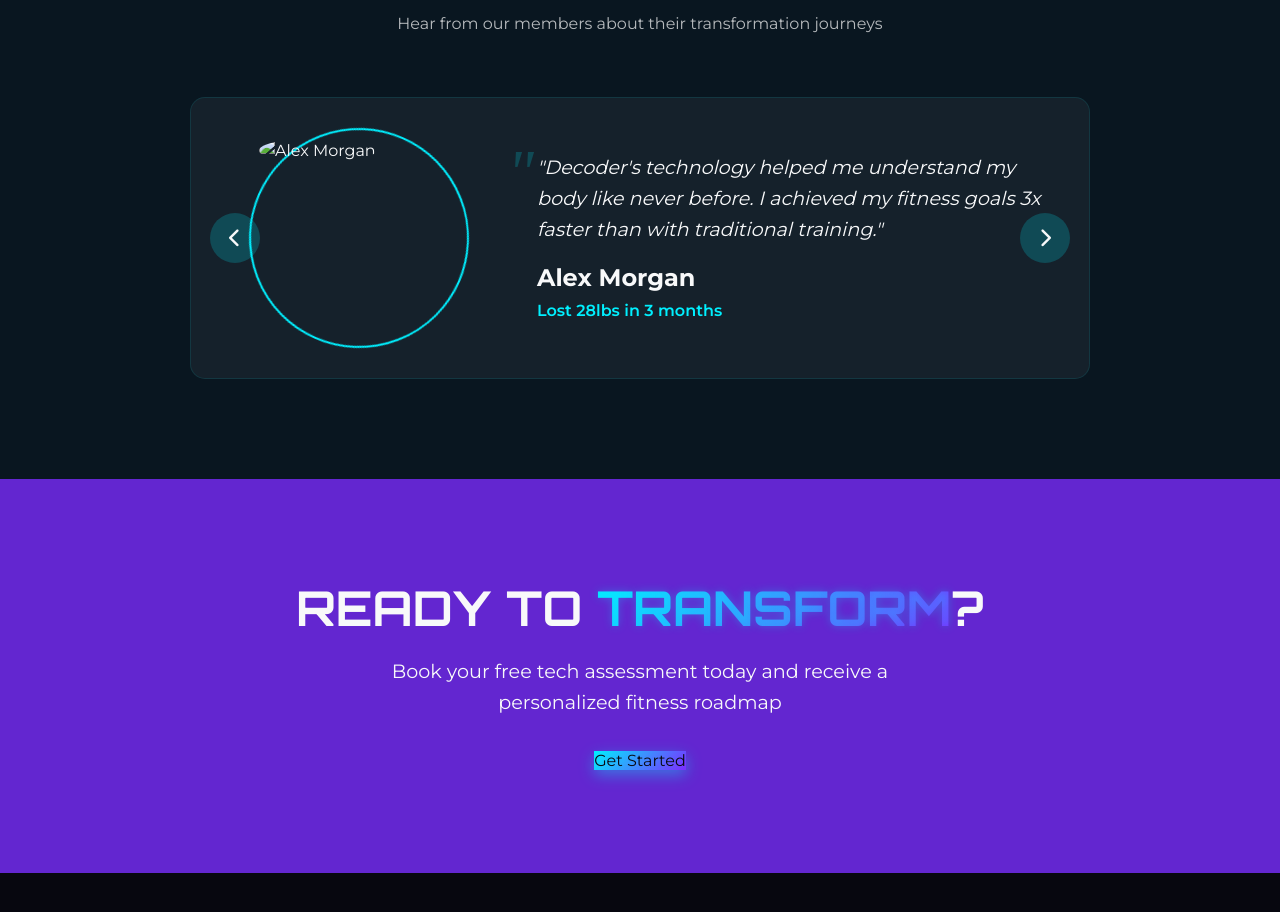
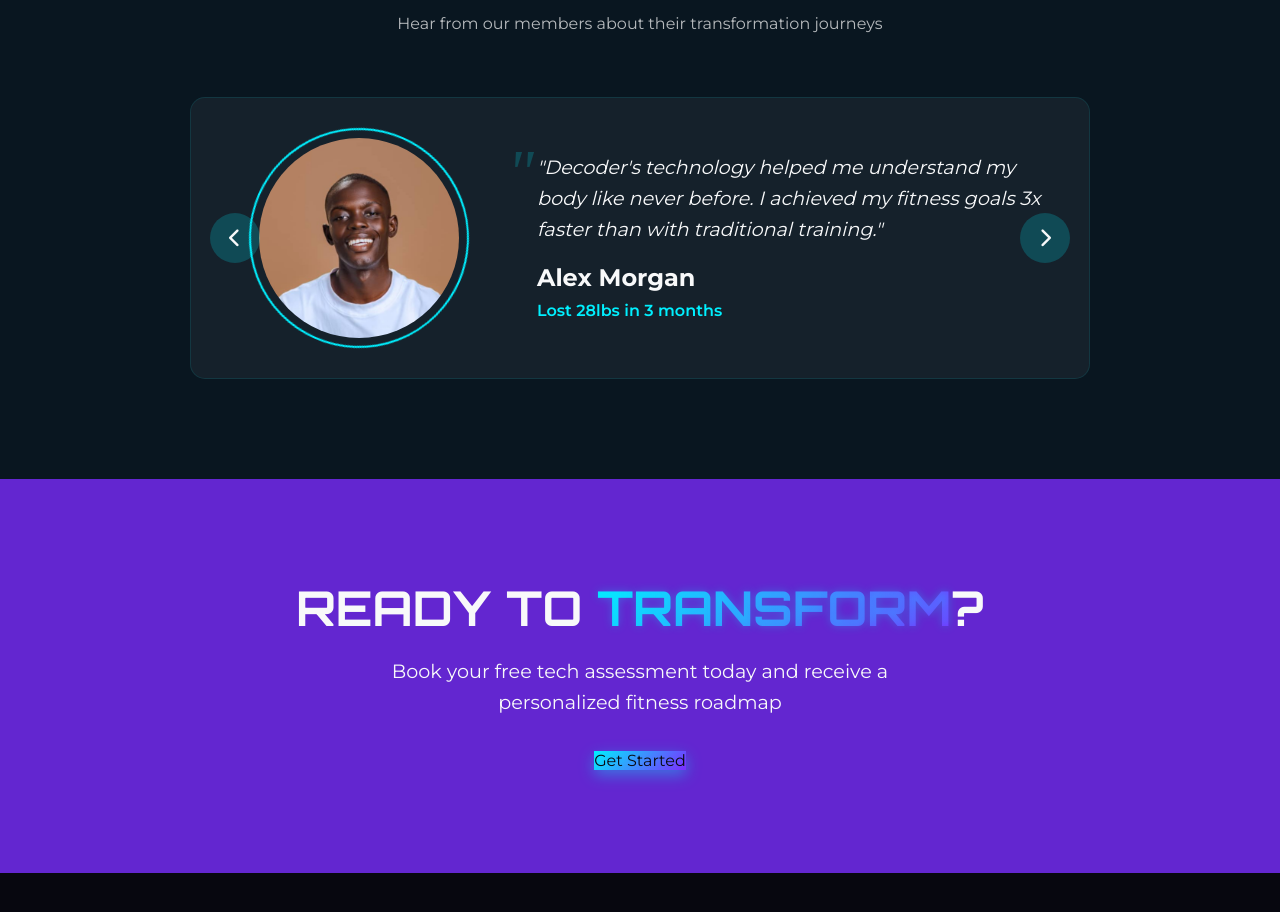
Before and after one commit to ahmad-last-coder/Gym-website-demo, a plain HTML site: page index.html in a window 1280 px wide. Shown: the part 2561-3473 px from the top of the page. Drawn offline with nearby package versions, Linux system fonts and the light colour scheme; a script that the page names is missing.

Commit message:
Add files via upload

```diff
--- a/index.html
+++ b/index.html
@@ -207,7 +207,7 @@
                 <div class="testimonial-slide active">
                     <div class="slide-content">
                         <div class="member-photo">
-                            <img src="images/member1.jpg" alt="Alex Morgan">
+                            <img src="img/admin.jpg" alt="Alex Morgan">
                             <div class="photo-frame"></div>
                         </div>
                         <div class="member-quote">
```
